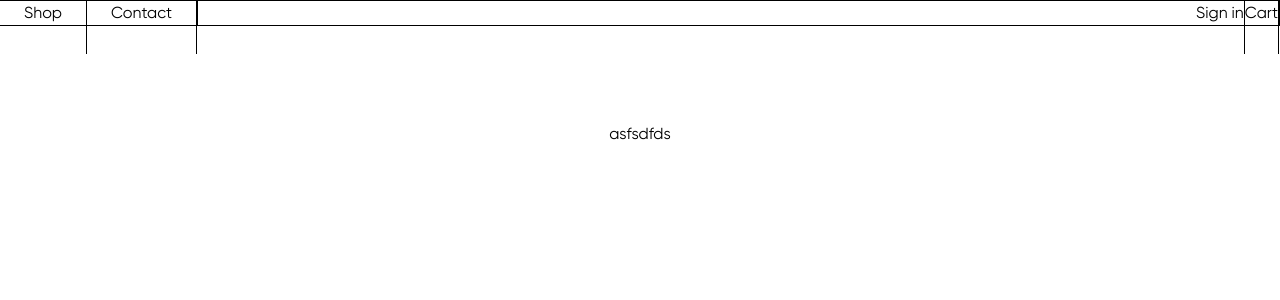
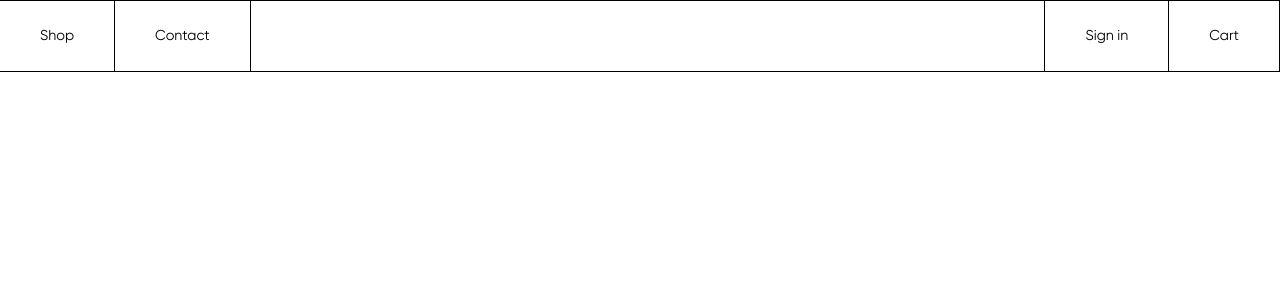
Before and after one commit to ysnitko/flowers-delivery-app, a Next.js app: page / in a window 1280 px wide. Shown: the top 300 px of the page. Built offline with nearby package versions, Linux system fonts and the light colour scheme.

Commit message:
add styles

```diff
--- a/app/components/header.tsx
+++ b/app/components/header.tsx
@@ -2,35 +2,23 @@ import Link from 'next/link';
 
 export default function Header() {
   return (
-    <header className="flex justify-between  border-t-[1px] border-b-[1px]  border-black ">
-      <div className="border-r-[1px] border-black">
-        <Link
-          href={'/'}
-          className="py-[32px] px-[24px]  border-r-[1px] border-black h-[100%]"
-        >
-          Shop
-        </Link>
-        <Link
-          href={'/'}
-          className="py-[32px] px-[24px]  border-r-[1px] border-black h-[100%]"
-        >
-          Contact
-        </Link>
-      </div>
-      <div className="border-r-[1px] border-black">
-        <Link
-          href={'/'}
-          className="py-[32px] *:px-[24px] & border-r-[1px] border-black h-[100%]"
-        >
-          Sign in
-        </Link>
-        <Link
-          href={'/'}
-          className="py-[32px] *:px-[24px] & border-r-[1px] border-black h-[100%]"
-        >
-          Cart
-        </Link>
-      </div>
+    <header className="flex justify-between  border-t-[1px] border-b-[1px]  border-black  text-[1.12vw] [&>ul]:flex [&_li]:px-10 [&_li]:py-6 [&_li]:border-r-border-table [&_li]:border-r-[1px] ">
+      <ul>
+        <li>
+          <Link href={'/'}>Shop</Link>
+        </li>
+        <li>
+          <Link href={'/'}>Contact</Link>
+        </li>
+      </ul>
+      <ul>
+        <li className="border-l-border-table border-l-[1px]">
+          <Link href={'/'}>Sign in</Link>
+        </li>
+        <li>
+          <Link href={'/'}>Cart</Link>
+        </li>
+      </ul>
     </header>
   );
 }
--- /dev/null
+++ b/app/components/homeСontetnt.tsx
@@ -0,0 +1,7 @@
+export default function HomeСontetnt() {
+  return (
+    <div>
+      <div></div>
+    </div>
+  );
+}
--- a/app/page.tsx
+++ b/app/page.tsx
@@ -1,3 +1,4 @@
+import HomeСontetnt from './components/homeСontetnt';
 export default function Home() {
   // useEffect(() => {
   //   // Отправка запроса к вашему API маршруту при загрузке страницы
@@ -11,8 +12,8 @@ export default function Home() {
   //     });
   // }, []);
   return (
-    <main className="flex min-h-screen flex-col items-center justify-between p-24 text-gilroy">
-      asfsdfds
+    <main className="">
+      <HomeСontetnt />
     </main>
   );
 }
--- a/tailwind.config.ts
+++ b/tailwind.config.ts
@@ -16,6 +16,9 @@ const config: Config = {
       fontFamily: {
         gilroy: ['Gilroy', 'sans-serif'],
       },
+      borderColor: {
+        'border-table': '#000',
+      },
     },
   },
   plugins: [],
```
